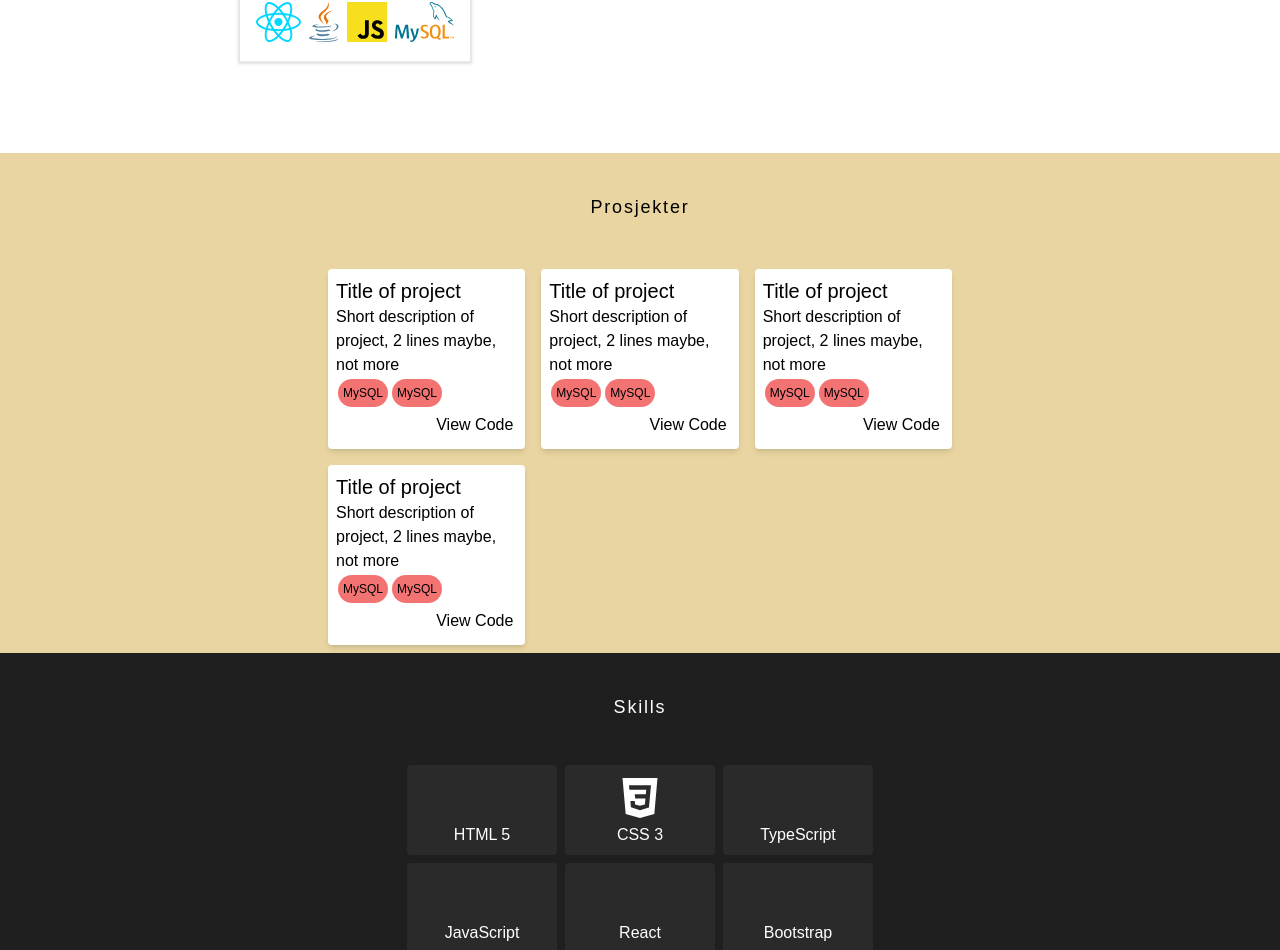
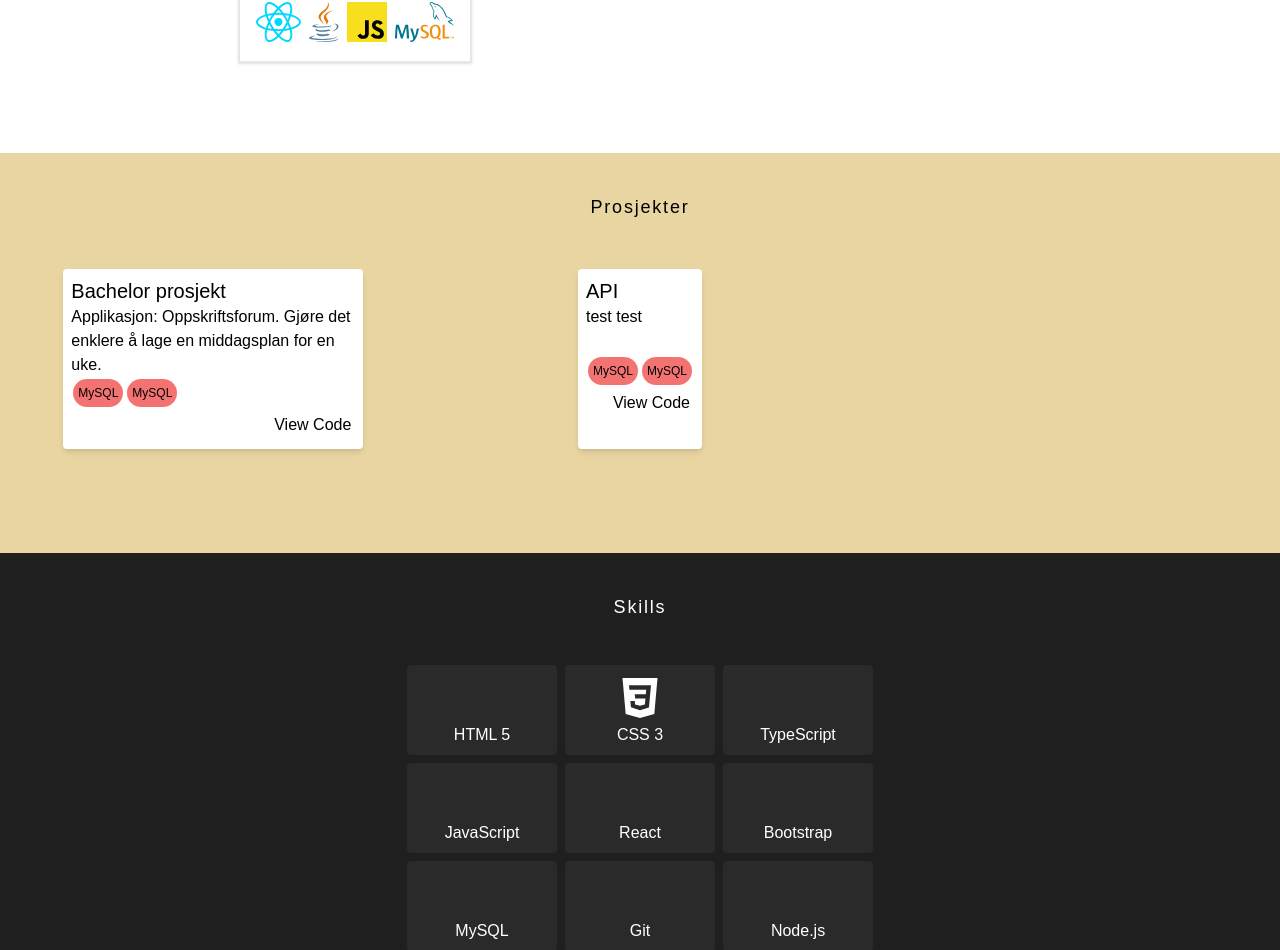
Before and after one commit to MathiasHS/portfolio, a React (Create React App) app: page / in a window 1280 px wide. Shown: the part 1505-2455 px from the top of the page. Built offline with nearby package versions, Linux system fonts and the light colour scheme; some icons are missing.

Commit message:
lister opp proskjeker fra jsobjekt, styling trengs. kvelden nå

```diff
--- a/src/App.js
+++ b/src/App.js
@@ -13,7 +13,9 @@ export default function App() {
     <div>
       <Header name={portfolioData.basic_info.name} />
       <About about={portfolioData.basic_info.about} />
-      <Projects />
+
+      <Projects work={portfolioData.work} />
+
       <Skills skills={portfolioData.skills} />
       <Experience work={portfolioData.experience} />
       <Footer
--- a/src/components/sections/Projects.js
+++ b/src/components/sections/Projects.js
@@ -1,16 +1,19 @@
 import React from "react";
 import ProjectItem from "../utils/ProjectItem";
+import ProjectList from "../utils/ProjectList";
 import SectionTitle from "../utils/SectionTitle";
-
-export default function Projects() {
+import { portfolioData } from "../../data/portfolioData";
+export default function Projects(props) {
   return (
-    <div className="bg-primaryBeige min-h-[400px] px-80">
+    <div className="bg-primaryBeige min-h-[400px] ">
       <SectionTitle title="Prosjekter" />
       <div className="grid grid-cols-3 justify-items-center">
-        <ProjectItem />
-        <ProjectItem />
-        <ProjectItem />
-        <ProjectItem />
+        {props.work.projects.map((project) => (
+          <ProjectItem
+            title={project.title}
+            description={project.description}
+          />
+        ))}
       </div>
     </div>
   );
--- a/src/components/utils/ProjectItem.js
+++ b/src/components/utils/ProjectItem.js
@@ -1,12 +1,11 @@
 import React from "react";
 import RoundedNote from "./RoundedNote";
-
 export default function ProjectItem(props) {
   return (
     <div className="max-w-[300px] m-2 bg-white p-2 rounded shadow-md">
-      <p className="text-xl">Title of project</p>
-      <div className="min-h-[50px]">
-        <p>Short description of project, 2 lines maybe, not more</p>
+      <p className="text-xl">{props.title}</p>
+      <div className="min-h-[50px] min-w-[90px]">
+        <p>{props.description}</p>
       </div>
       <div className="flex flex-wrap">
         <RoundedNote title="MySQL" className="bg-red-500/75" />
--- /dev/null
+++ b/src/components/utils/ProjectList.js
@@ -0,0 +1,12 @@
+import React from "react";
+import ProjectItem from "./ProjectItem";
+
+export default function ProjectList(props) {
+  return (
+    <div>
+      {props.work.projects.map((project) => (
+        <ProjectItem title={project.title} />
+      ))}
+    </div>
+  );
+}
--- a/src/data/portfolioData.js
+++ b/src/data/portfolioData.js
@@ -115,4 +115,40 @@ export const portfolioData = {
       },
     ],
   },
+
+  work: {
+    projects: [
+      {
+        title: "Bachelor prosjekt",
+        description:
+          "Applikasjon: Oppskriftsforum. Gjøre det enklere å lage en middagsplan for en uke.",
+        // tech: [
+        //   {
+        //     name: "React Native",
+        //     color: "bg-green-200",
+        //   },
+        //   {
+        //     name: "Typescript",
+        //     color: "bg-blue-200",
+        //   },
+        //   {
+        //     name: "MySQL",
+        //     color: "bg-indigo-200",
+        //   },
+        //   {
+        //     name: "Docker",
+        //     color: "bg-pink-200",
+        //   },
+        //   {
+        //     name: "GitLab CI/CD",
+        //     color: "bg-yellow-200",
+        //   },
+        // ],
+      },
+      {
+        title: "API",
+        description: "test test",
+      },
+    ],
+  },
 };
```
